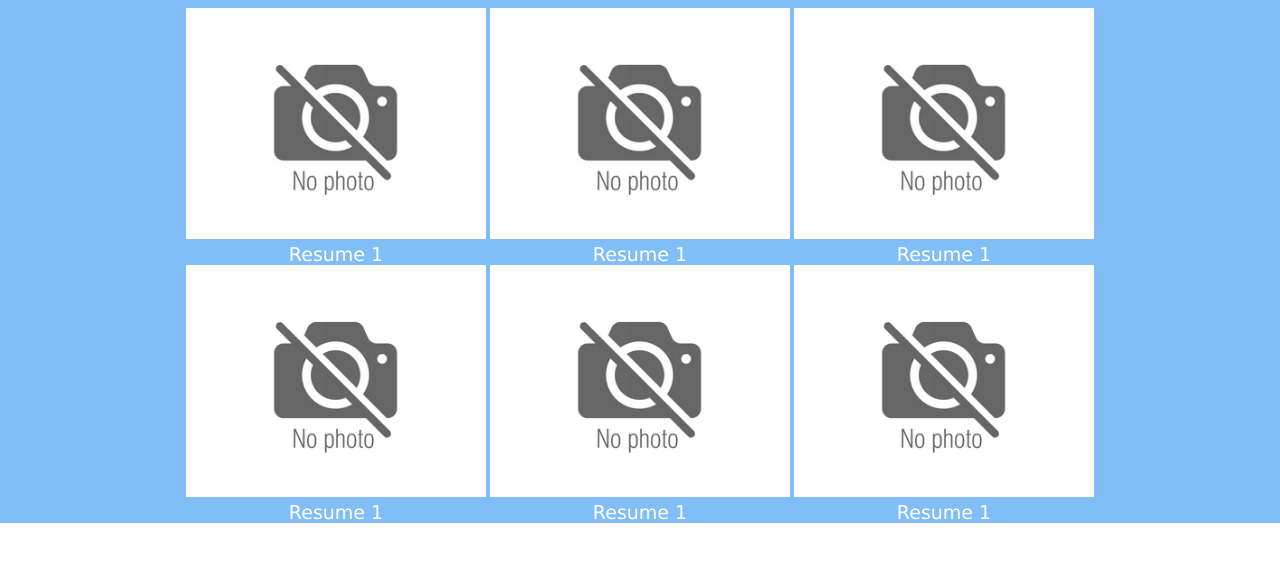
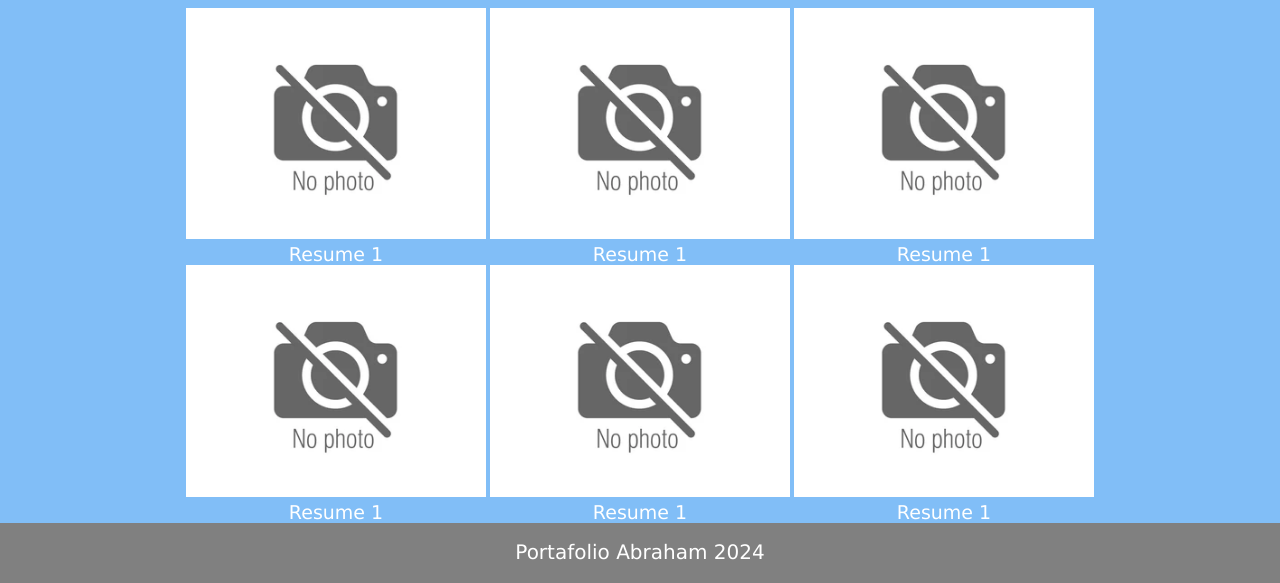
Before and after one commit to AbrahamCods/htmltotirepo, a plain HTML site: page index.html in a window 1280 px wide. Shown: the part 507-1090 px from the top of the page. Before the commit the page ends 1035 px from the top, so only its background shows below. Drawn offline with Linux system fonts and the light colour scheme; files whose address does not match are found by name.

Commit message:
Footer simples

```diff
--- a/css/style.css
+++ b/css/style.css
@@ -26,3 +26,6 @@ nav section #info{ float: right; width: 600px;}
 #articulos section article{ display: inline-block; width: 300px; height: 200px;}
 #articulos section article img{ width: 100%;}
 #articulos section article a{color: white;padding: 5px; float: center; font: 19px Verdana;}
+
+footer{background: grey;height: 60px;}
+footer p{ color: white ; font: lighter 20px Verdana; text-align: center; padding: 17px;}
--- a/index.html
+++ b/index.html
@@ -70,5 +70,10 @@
             </section>
         </center>
     </section>
+    <!--add contact form in the next update just here-->
+    <!--footer simples-->
+    <footer>
+        <p>Portafolio Abraham 2024</p>
+    </footer>
 </body>
 </html>
```
